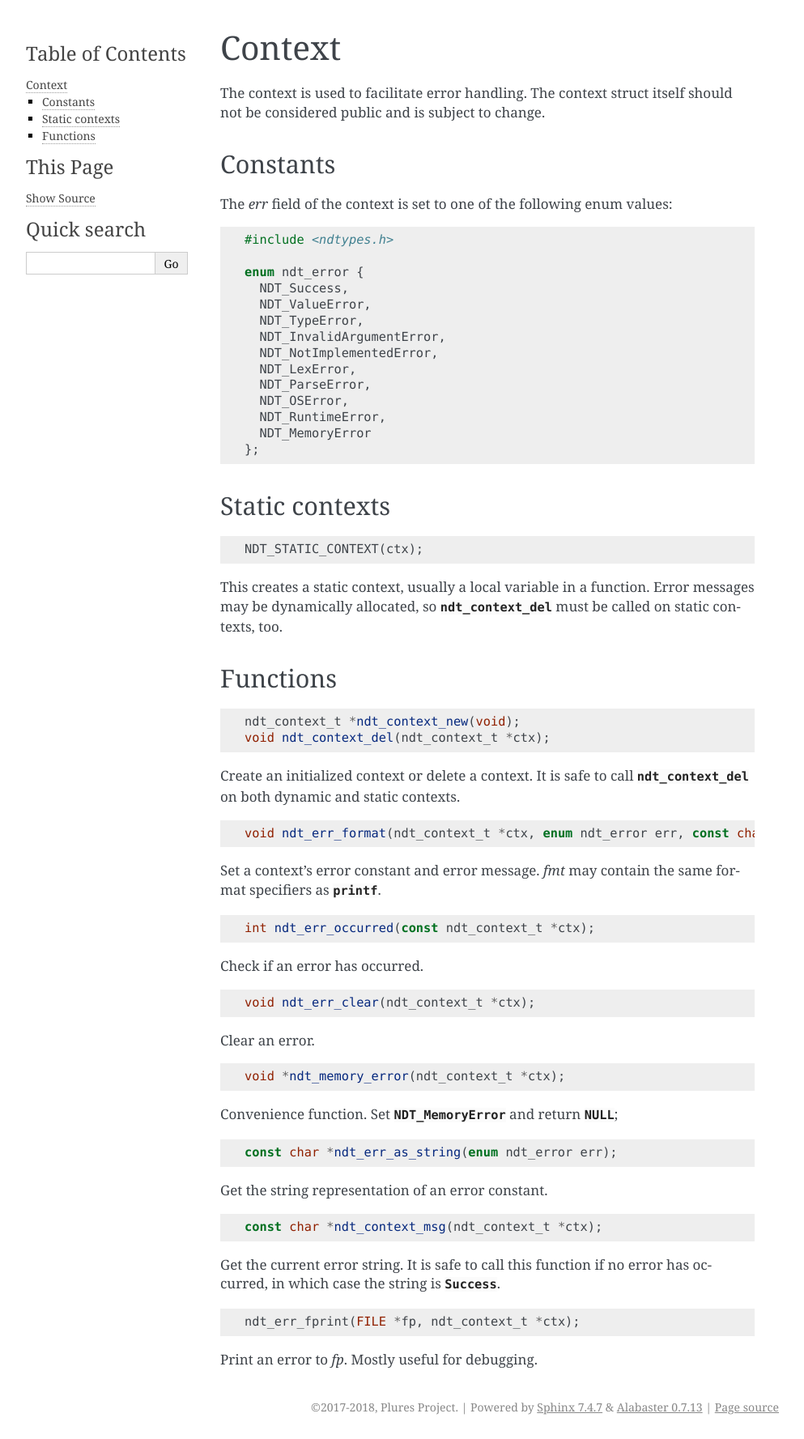
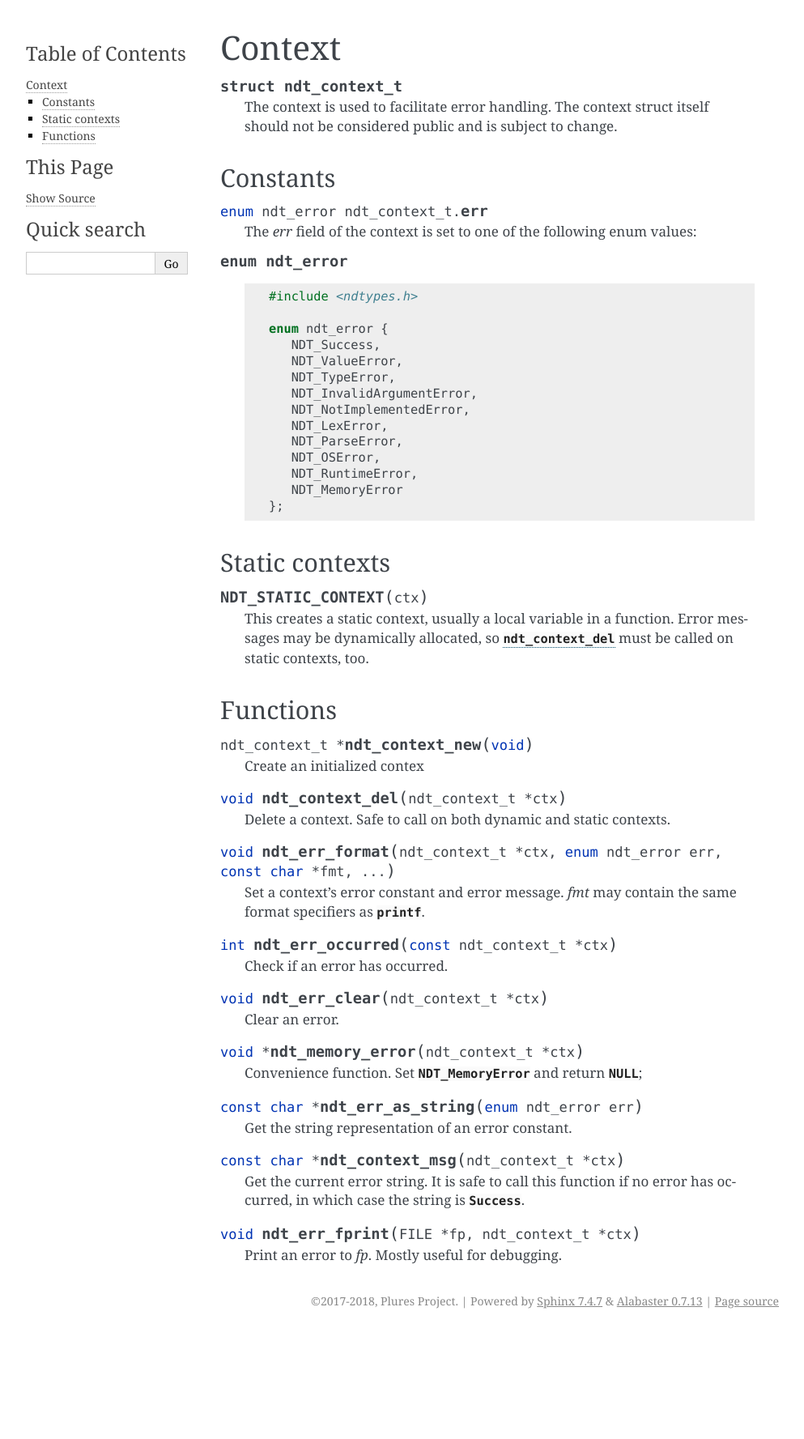
Before and after one commit to xnd-project/libndtypes, a Sphinx documentation site: the page built from doc/libndtypes/context.rst, in a window 1280 px wide. Shown: the whole page at 81% size, without its empty margins (148-1141 px from the left). Built offline with Sphinx 7.4.7, drawn with Linux system fonts in a browser that asks for light colours; formulas are drawn with MathJax 3; after the commit the page ends 1646 px from its top, so only the background shows below that.

Commit message:
Update libndtypes/{context, index}.rst
Changed to use Sphinx C domain to get automatic linking and document
constraint function

```diff
--- a/doc/libndtypes/context.rst
+++ b/doc/libndtypes/context.rst
@@ -8,121 +8,87 @@
 Context
 =======
 
-The context is used to facilitate error handling. The context struct itself
-should not be considered public and is subject to change.
+.. c:type:: struct ndt_context_t
+
+   The context is used to facilitate error handling. The context struct itself
+   should not be considered public and is subject to change.
 
 
 Constants
 ---------
 
-The *err* field of the context is set to one of the following enum values:
+.. c:member:: enum ndt_error ndt_context_t.err
 
-.. code-block:: c
+   The *err* field of the context is set to one of the following enum values:
 
-   #include <ndtypes.h>
+.. c:type:: enum ndt_error
 
-   enum ndt_error {
-     NDT_Success,
-     NDT_ValueError,
-     NDT_TypeError,
-     NDT_InvalidArgumentError,
-     NDT_NotImplementedError,
-     NDT_LexError,
-     NDT_ParseError,
-     NDT_OSError,
-     NDT_RuntimeError,
-     NDT_MemoryError
-   };
+   .. code-block:: c
+
+      #include <ndtypes.h>
+
+      enum ndt_error {
+         NDT_Success,
+         NDT_ValueError,
+         NDT_TypeError,
+         NDT_InvalidArgumentError,
+         NDT_NotImplementedError,
+         NDT_LexError,
+         NDT_ParseError,
+         NDT_OSError,
+         NDT_RuntimeError,
+         NDT_MemoryError
+      };
 
 
 Static contexts
 ---------------
 
-.. code-block:: c
+.. c:macro:: NDT_STATIC_CONTEXT(ctx)
 
-    NDT_STATIC_CONTEXT(ctx);
-
-This creates a static context, usually a local variable in a function.
-Error messages may be dynamically allocated, so :func:`ndt_context_del`
-must be called on static contexts, too.
+   This creates a static context, usually a local variable in a function.
+   Error messages may be dynamically allocated, so :c:func:`ndt_context_del`
+   must be called on static contexts, too.
 
 
 Functions
 ---------
 
-.. topic:: ndt_context_new
-.. topic:: ndt_context_del
+.. c:function:: ndt_context_t *ndt_context_new(void)
 
-.. code-block:: c
+   Create an initialized contex
 
-   ndt_context_t *ndt_context_new(void);
-   void ndt_context_del(ndt_context_t *ctx);
+.. c:function:: void ndt_context_del(ndt_context_t *ctx)
 
+   Delete a context. Safe to call on both dynamic and static contexts.
 
-Create an initialized context or delete a context.  It is safe to call
-:func:`ndt_context_del` on both dynamic and static contexts.
+.. c:function:: void ndt_err_format(ndt_context_t *ctx, enum ndt_error err, const char *fmt, ...)
 
+   Set a context's error constant and error message.  *fmt* may contain the same
+   format specifiers as :func:`printf`.
 
-.. topic:: ndt_err_format
+.. c:function:: int ndt_err_occurred(const ndt_context_t *ctx)
 
-.. code-block:: c
+   Check if an error has occurred.
 
-   void ndt_err_format(ndt_context_t *ctx, enum ndt_error err, const char *fmt, ...);
+.. c:function:: void ndt_err_clear(ndt_context_t *ctx)
 
-Set a context's error constant and error message.  *fmt* may contain the same
-format specifiers as :func:`printf`.
+   Clear an error.
 
+.. c:function:: void *ndt_memory_error(ndt_context_t *ctx)
 
-.. topic:: ndt_err_occurred
+   Convenience function.
+   Set :c:macro:`NDT_MemoryError` and return :c:macro:`NULL`;
 
-.. code-block:: c
+.. c:function:: const char *ndt_err_as_string(enum ndt_error err)
 
-   int ndt_err_occurred(const ndt_context_t *ctx);
+   Get the string representation of an error constant.
 
-Check if an error has occurred.
+.. c:function:: const char *ndt_context_msg(ndt_context_t *ctx)
 
+   Get the current error string.  It is safe to call this function if no
+   error has occurred, in which case the string is :c:macro:`Success`.
 
-.. topic:: ndt_err_clear
+.. c:function:: void ndt_err_fprint(FILE *fp, ndt_context_t *ctx)
 
-.. code-block:: c
-
-    void ndt_err_clear(ndt_context_t *ctx);
-
-Clear an error.
-
-
-.. topic:: ndt_memory_error
-
-.. code-block:: c
-
-   void *ndt_memory_error(ndt_context_t *ctx);
-
-Convenience function.  Set :c:macro:`NDT_MemoryError` and return :c:macro:`NULL`;
-
-
-.. topic:: ndt_err_as_string
-
-.. code-block:: c
-
-   const char *ndt_err_as_string(enum ndt_error err);
-
-Get the string representation of an error constant.
-
-
-.. topic:: ndt_context_msg
-
-.. code-block:: c
-
-   const char *ndt_context_msg(ndt_context_t *ctx);
-
-Get the current error string.  It is safe to call this function if no
-error has occurred, in which case the string is :c:macro:`Success`.
-
-
-.. topic:: ndt_err_fprint
-
-.. code-block:: c
-
-   ndt_err_fprint(FILE *fp, ndt_context_t *ctx);
-
-Print an error to *fp*.  Mostly useful for debugging.
+   Print an error to *fp*.  Mostly useful for debugging.
```
Also changed, not shown: doc/libndtypes/init.rst (+20 -22 lines).
